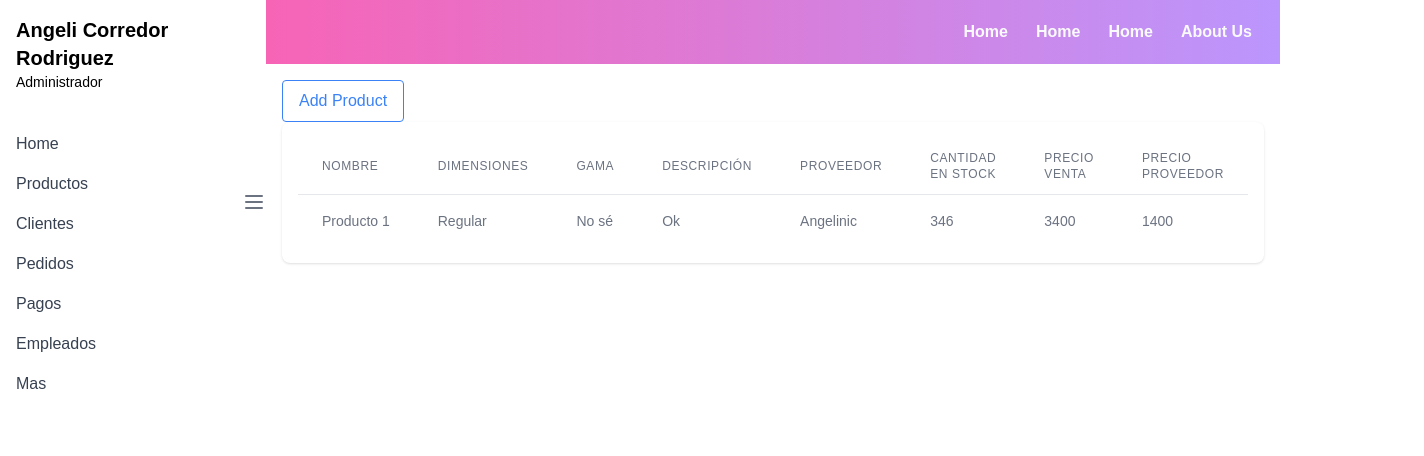
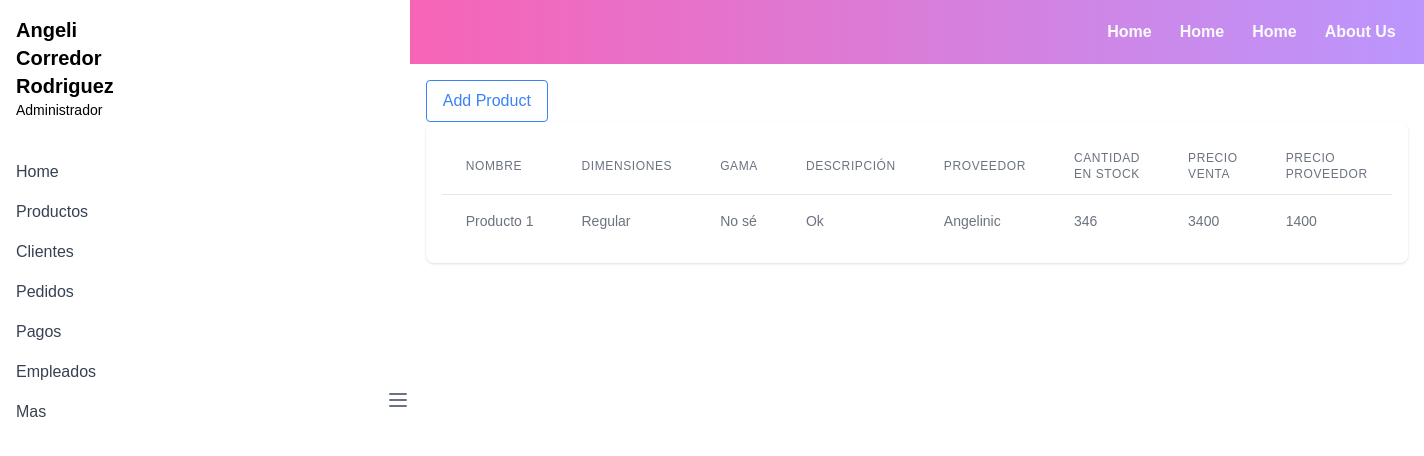
Before and after one commit to Jpcardenasg/GrabAndGo, an Angular app: page /admin-page in a window 1280 px wide. Shown: the top 456 px of the page, 1424 px wide, since content can reach past the window. Built offline with nearby package versions, Linux system fonts and the light colour scheme.

Commit message:
style: :lipstick: Toggle SideBar

```diff
--- a/src/app/admin-page/admin-page.component.html
+++ b/src/app/admin-page/admin-page.component.html
@@ -1,9 +1,15 @@
-<div class="flex w-full">
-    <app-sidebar></app-sidebar>
-    <button class="text-gray-500 focus:outline-none">
-        <svg xmlns="http://www.w3.org/2000/svg" class="h-6 w-6" fill="none" viewBox="0 0 24 24" stroke="currentColor">
-            <path stroke-linecap="round" stroke-linejoin="round" stroke-width="2" d="M4 6h16M4 12h16M4 18h16" />
-        </svg>
-    </button>
-    <app-product-management class="flex-1"></app-product-management>
+<div class="flex w-full h-screen">
+    <div #sidebarContainer class="transform translate-x-0 transition-transform duration-300" [class.w-16]="isCollapsed"
+        [class.w-64]="!isCollapsed">
+        <app-sidebar></app-sidebar>
+    </div>
+    <div class="flex transition-transform duration-300" [class.ml-16]="isCollapsed" [class.ml-64]="!isCollapsed">
+        <button (click)="toggleSidebar()" class="text-gray-500 focus:outline-none">
+            <svg xmlns="http://www.w3.org/2000/svg" class="h-6 w-6" fill="none" viewBox="0 0 24 24"
+                stroke="currentColor">
+                <path stroke-linecap="round" stroke-linejoin="round" stroke-width="2" d="M4 6h16M4 12h16M4 18h16" />
+            </svg>
+        </button>
+        <app-product-management></app-product-management>
+    </div>
 </div>
--- a/src/app/admin-page/admin-page.component.ts
+++ b/src/app/admin-page/admin-page.component.ts
@@ -1,4 +1,4 @@
-import { Component, ViewChild } from '@angular/core';
+import { AfterViewInit, Component, ElementRef, Renderer2, ViewChild } from '@angular/core';
 import { SidebarComponent } from '../sidebar/sidebar.component';
 import { ProductManagementComponent } from './product-management/product-management.component';
 
@@ -9,10 +9,19 @@ import { ProductManagementComponent } from './product-management/product-managem
 	templateUrl: './admin-page.component.html',
 	styleUrl: './admin-page.component.css'
 })
-export class AdminPageComponent {
-  @ViewChild(SidebarComponent) sidebarComponent!: SidebarComponent;
+
+export class AdminPageComponent implements AfterViewInit {
+	@ViewChild('sidebarContainer', { static: false }) sidebarContainer!: ElementRef;
+	isCollapsed = false;
+	constructor(private renderer: Renderer2) { }
+
+	ngAfterViewInit() {
+		if (!this.sidebarContainer) {
+			console.error('sidebarContainer no está inicializado');
+		}
+	}
 
 	toggleSidebar() {
-    this.sidebarComponent.toggleSidebar();
+		this.isCollapsed = !this.isCollapsed;
 	}
 }
--- a/src/app/sidebar/sidebar.component.html
+++ b/src/app/sidebar/sidebar.component.html
@@ -1,4 +1,3 @@
-<div #sidebar class="transform -translate-x-full md:translate-x-0 transition-transform">
 <div class="p-4">
     <h2 class="text-xl font-semibold">Angeli Corredor Rodriguez</h2>
     <p class="text-sm">Administrador</p>
@@ -12,4 +11,3 @@
     <a href="#" class="block py-2 px-4 text-gray-700 hover:bg-gray-200">Empleados</a>
     <a href="#" class="block py-2 px-4 text-gray-700 hover:bg-gray-200">Mas</a>
 </nav>
-</div>
--- a/src/app/sidebar/sidebar.component.ts
+++ b/src/app/sidebar/sidebar.component.ts
@@ -8,19 +8,5 @@ import { Component, ElementRef, Renderer2, ViewChild } from '@angular/core';
   styleUrl: './sidebar.component.css'
 })
 export class SidebarComponent {
-  @ViewChild('sidebar', { static: false }) sidebar!: ElementRef;
-
-  constructor(private renderer: Renderer2) { }
-
-  toggleSidebar() {
-    console.log('entra');
-
-    const sidebar = this.sidebar.nativeElement;
-    if (sidebar.classList.contains('-translate-x-full')) {
-      this.renderer.removeClass(sidebar, '-translate-x-full');
-    } else {
-      this.renderer.addClass(sidebar, '-translate-x-full');
-    }
-  }
 
 }
```
Lines whose indentation alone changed are shown as unchanged.
